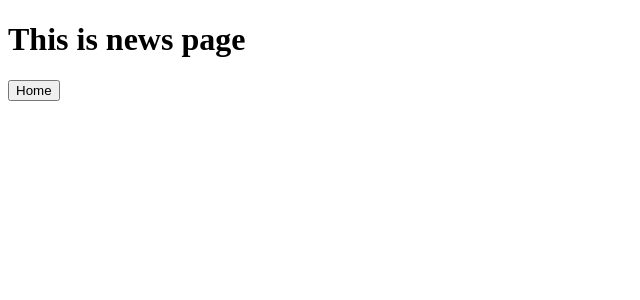
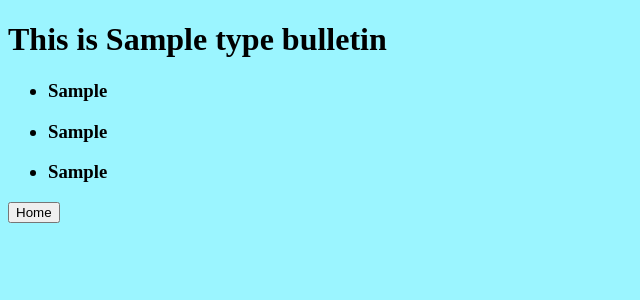
Before and after one commit to mjbarik/ProjectNews, a Django app: template newsapp/templates/newsapp/news.html in a window 1280 px wide. Shown: the top 300 px of the page, without its empty margins (0-640 px from the left). Run offline with Django 5.2, Linux system fonts and the light colour scheme; the template is opened without the code that fills it: most values are stand-ins (such as "Sample title", 1, 10 or a date in 2020).

Commit message:
static file added

```diff
--- a/ProjectNews/urls.py
+++ b/ProjectNews/urls.py
@@ -19,5 +19,5 @@ from django.urls import path,include
 
 urlpatterns = [
     path('admin/', admin.site.urls),
-    path('newsapp/',include("newsapp.urls"))
+    path('',include("newsapp.urls"))
 ]
--- /dev/null
+++ b/newsapp/static/css/news.css
@@ -0,0 +1,17 @@
+body{
+    background-color: #9bf5ff;
+}
+
+.container{
+    text-align: center;
+}
+
+ul{
+    text-align: left;
+}
+
+img{
+    height: 200px;
+    width: 300px;
+    border: 2px solid black;
+}
--- a/newsapp/templates/newsapp/news.html
+++ b/newsapp/templates/newsapp/news.html
@@ -1,12 +1,40 @@
 <!DOCTYPE html>
+{% load static %}
 <html lang="en">
 <head>
     <meta charset="UTF-8">
     <meta name="viewport" content="width=device-width, initial-scale=1.0">
     <title>Document</title>
+    <link rel="stylesheet" href="{% static 'css/news.css' %}">
 </head>
 <body>
-    <h1>This is news page</h1>
+    <h1>This is {{type}} bulletin</h1>
+
+    <div class="container">
+        {% if type == 'business' %}
+        <img src="{% static 'images/b1.jpg' %}" alt="">
+        <img src="{% static 'images/b2.jpg' %}" alt="">
+        <img src="{% static 'images/b3.jpg' %}" alt="">
+        {% elif type == 'sports' %}
+        <img src="{% static 'images/s1.jpg' %}" alt="">
+        <img src="{% static 'images/s2.jpg' %}" alt="">
+        <img src="{% static 'images/s3.jpg' %}" alt="">
+
+        {% elif type == 'entertainment' %}
+        <img src="{% static 'images/e1.png' %}" alt="">
+        <img src="{% static 'images/e2.jpg' %}" alt="">
+        <img src="{% static 'images/e3.jpg' %}" alt="">
+
+        {% endif %}
+    </div>
+
+
+
+    <ul>
+        <h3><li>{{h1}}</li></h3>
+        <h3><li>{{h2}}</li></h3>
+        <h3><li>{{h3}}</li></h3>
+    </ul>
     <a href="{% url 'home' %}"><button>Home</button></a>
 
 </body>
--- a/newsapp/urls.py
+++ b/newsapp/urls.py
@@ -2,7 +2,7 @@ from django.urls import path
 from newsapp import views
 
 urlpatterns = [
-    path('home/',views.home_view,name='home'),
+    path('',views.home_view,name='home'),
     path('business/',views.business_view,name = 'business'),
     path('sports/',views.sports_view,name = 'sports'),
     path('entertainment/',views.entertainment_view,name = 'entertainment'),
```
Also changed, not shown: newsapp/views.py (+20 -3 lines), newsapp/static/images/b1.jpg (added), newsapp/static/images/b2.jpg (added), newsapp/static/images/b3.jpg (added), newsapp/static/images/e1.png (added), newsapp/static/images/e2.jpg (added), newsapp/static/images/e3.jpg (added), newsapp/static/images/s1.jpg (added), newsapp/static/images/s2.jpg (added), newsapp/static/images/s3.jpg (added).
